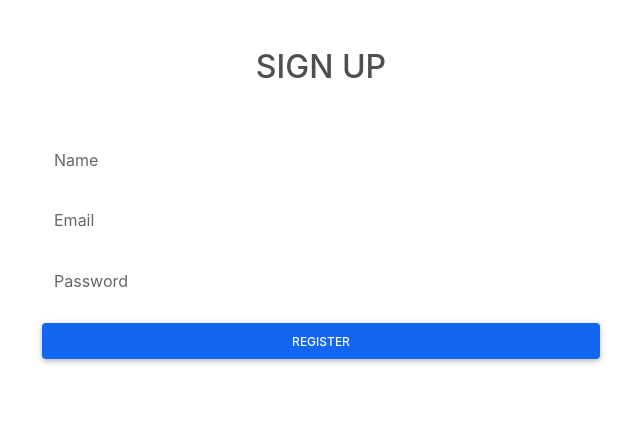
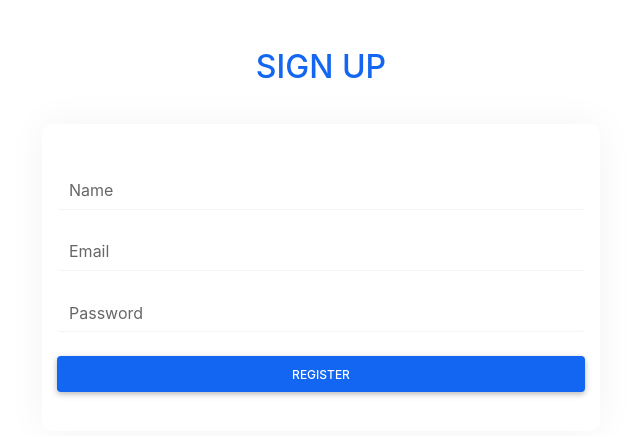
Before and after one commit to emmannweb/mernstackproject, a React (Create React App) app in the folder frontend/: page /signup in a window 1280 px wide. Shown: the top 436 px of the page, without its empty margins (319-959 px from the left). Built offline with nearby package versions, Linux system fonts and the light colour scheme.

Commit message:
[ADDING TOAST NOTIFICATION]

```diff
--- a/frontend/package.json
+++ b/frontend/package.json
@@ -11,6 +11,7 @@
     "react-dom": "^17.0.2",
     "react-router-dom": "^5.3.0",
     "react-scripts": "5.0.0",
+    "react-toastify": "^8.1.0",
     "web-vitals": "^2.1.2"
   },
   "scripts": {
--- a/frontend/src/App.css
+++ b/frontend/src/App.css
@@ -36,3 +36,25 @@
     transform: rotate(360deg);
   }
 }
+
+.signup_form{
+  /* box-shadow: 0 7px 10px rgb(0 0 0 / 20%);*/
+   /* margin-top: 50px; */
+   box-shadow: 0px 0px 38px rgb(0 0 0 / 5%);
+   padding-bottom: 10px;
+   border-radius: 10px;
+   padding:15px;
+ }
+
+ .signup_title{
+   text-align: center;
+   padding-bottom: 30px;
+   color: #1266f1;
+ }
+
+
+ .form-outline input[type=text],
+ .form-outline input[type=email],
+ .form-outline input[type=password] {
+     border-bottom: 1px solid #f4f4f4;
+ }
--- a/frontend/src/App.js
+++ b/frontend/src/App.js
@@ -4,15 +4,23 @@ import Home from './pages/Home'
 import SignUp from './pages/SignUp'
 import SignIn from './pages/SignIn'
 import {BrowserRouter, Route} from 'react-router-dom'
+import { ToastContainer} from 'react-toastify';
+import 'react-toastify/dist/ReactToastify.css';
+
+
 
 
 const App = () => {
   return (
-   <BrowserRouter>
-      <Route exact path="/" component={Home}/>
-      <Route exact path="/signup" component={SignUp}/>
-      <Route exact path="/signin" component={SignIn}/>
-   </BrowserRouter>
+    <>
+      <ToastContainer/>
+        <BrowserRouter>
+          <Route exact path="/" component={Home}/>
+          <Route exact path="/signup" component={SignUp}/>
+          <Route exact path="/signin" component={SignIn}/>
+      </BrowserRouter>
+    </>
+
   )
 }
 
--- a/frontend/src/pages/SignUp.js
+++ b/frontend/src/pages/SignUp.js
@@ -1,5 +1,13 @@
 import React, {useState} from 'react'
 import axios from 'axios'
+import { toast} from 'react-toastify';
+
+
+
+
+
+
+
 
 const SignUp = () => {
 
@@ -30,11 +38,15 @@ const SignUp = () => {
 
             if  (data.success === true){
                 setValues({name: '', email: '', password:''});
+                toast.success("Sign up successfully, please Login!");
+
             }
 
 
         } catch(err){
             console.log(err.response.data.error);
+            toast.error(err.response.data.error);
+
         }
     }
 
```
Also changed, not shown: 1 other file (tests, documents, lock files or other folders).
